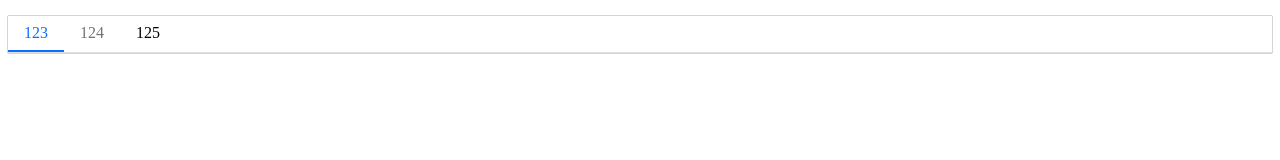
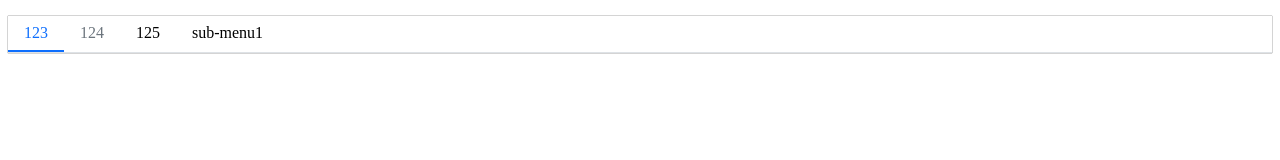
Before and after one commit to robbiemie/react-ui-component, a React (Create React App) app: page / in a window 1280 px wide. Shown: the top 160 px of the page. Built offline with nearby package versions, Linux system fonts and the light colour scheme.

Commit message:
feat: 新增 submenu 组件

```diff
--- a/src/App.tsx
+++ b/src/App.tsx
@@ -2,14 +2,19 @@ import React from "react"
 
 import Menu from "./componenets/Menu/menu"
 import MenuItem from "./componenets/Menu/menuItem"
+import SubMenu from "./componenets/Menu/subMenu"
 
 const App = () => {
   return <div>
-    <Menu onSelecte={(index)=>{console.log(index)}}>
-      <MenuItem index={0}>123</MenuItem>
-      <MenuItem index={1} disabled>124</MenuItem>
-      <MenuItem index={2}>125</MenuItem>
-      <li>123</li>
+    <Menu onSelecte={(index)=>{console.log(index)}} defauleSelectSubMenus={["3"]}>
+      <MenuItem>123</MenuItem>
+      <MenuItem disabled>124</MenuItem>
+      <MenuItem>125</MenuItem>
+      <SubMenu title="sub-menu1">
+        <MenuItem>123</MenuItem>
+        <MenuItem disabled>123</MenuItem>
+        <MenuItem>123</MenuItem>
+      </SubMenu>
     </Menu>
   </div>
 }
--- a/src/componenets/Menu/_style.scss
+++ b/src/componenets/Menu/_style.scss
@@ -37,3 +37,44 @@
     }
   }
 }
+
+.menu-horizontal {
+  .menu-item {
+    border-bottom: $menu-item-active-border-width solid transparent;
+  }
+  .submenu {
+    position: absolute;
+    background: $white;
+    z-index: 100;
+    width: 100%;
+    top: calc(100% + 8px);
+    left: 0;
+    box-shadow: $menu-box-shadow;
+  }
+}
+
+.submenu-item {
+  position: relative;
+}
+
+.submenu {
+  display: none;
+  list-style: none;
+  padding-left: 0;
+  white-space: nowrap;
+
+  .menu-item {
+    padding: $menu-item-padding-y $menu-item-padding-x;
+    cursor: pointer;
+    transition:  $menu-transition;
+    color: $body-color;
+
+    &.is-active, &:hover {
+      color: $menu-item-active-color;
+    }
+  }
+}
+
+.submenu.menu-open {
+  display: block;
+}
--- a/src/componenets/Menu/menu.tsx
+++ b/src/componenets/Menu/menu.tsx
@@ -1,26 +1,29 @@
 import React, { createContext, useState } from 'react'
 import classNames from 'classnames'
-import {MenuItemProps} from './menuItem'
+import { MenuItemProps } from './menuItem'
 
 type MenuMode = 'horizontal' | 'vertical'
 
-type MenuSelectCallback = (selectIndex:number) => void
+type MenuSelectCallback = (selectIndex:string) => void
 
 export interface MenuProps {
-  defaultIndex?: number;
+  defaultIndex?: string;
   className?: string;
   mode?: MenuMode;
   style?: React.CSSProperties;
   onSelecte?: MenuSelectCallback;
+  defauleSelectSubMenus?: string[];
 }
 
 interface IMenuContext {
-  index: number;
+  index: string;
   onSelect?: MenuSelectCallback;
+  mode?: MenuMode;
+  defauleSelectSubMenus?: string[];
 }
 
 export const MenuContext = createContext<IMenuContext>({
-  index: 0
+  index: '0'
 })
 
 const Menu: React.FC<MenuProps> = (props) => {
@@ -30,11 +33,12 @@ const Menu: React.FC<MenuProps> = (props) => {
     mode,
     style,
     onSelecte,
+    defauleSelectSubMenus,
     children
   } = props
   const [currentActive, updateActive] = useState(defaultIndex)
 
-  const handleClick = (index: number) => {
+  const handleClick = (index: string) => {
     updateActive(index)
     if(onSelecte) {
       onSelecte(index)
@@ -42,21 +46,24 @@ const Menu: React.FC<MenuProps> = (props) => {
   }
 
   const passedContext:IMenuContext = {
-    index: currentActive || 0,
-    onSelect: handleClick
+    index: currentActive || '0',
+    onSelect: handleClick,
+    defauleSelectSubMenus,
+    mode,
   }
 
   const classes = classNames('menu', className, {
     'menu-vertical': mode === 'vertical',
+    'menu-horizontal': mode !== 'vertical',
   })
 
   const renderChildren = () => {
     return React.Children.map(children, (child, index) => {
       const childElement  = child as React.FunctionComponentElement<MenuItemProps>
       const { displayName } = childElement.type
-      if(displayName === 'MenuItem') {
+      if(displayName === 'MenuItem' || displayName === 'SubMenu') {
         return React.cloneElement(childElement, {
-          index
+          index: `${index}`
         })
       } else {
         console.error('Warning: Menu has a child which is not a MenuItem Component')
@@ -74,9 +81,10 @@ const Menu: React.FC<MenuProps> = (props) => {
 }
 
 Menu.defaultProps = {
-  defaultIndex: 0,
+  defaultIndex: '0',
   className: '',
-  mode: 'horizontal'
+  mode: 'horizontal',
+  defauleSelectSubMenus: []
 }
 
 export default Menu
--- a/src/componenets/Menu/menuItem.tsx
+++ b/src/componenets/Menu/menuItem.tsx
@@ -3,7 +3,7 @@ import classNames from 'classnames'
 import { MenuContext } from "./menu"
 
 export interface MenuItemProps {
-  index?: number;
+  index?: string;
   disabled?: boolean;
   className?: string;
   style?: React.CSSProperties;
@@ -25,7 +25,7 @@ const MenuItem: React.FC<MenuItemProps> = (props) => {
     'is-active': menuContext.index === index
   })
   const handleClick = () => {
-    if(menuContext.onSelect && !disabled && typeof index === 'number') {
+    if(menuContext.onSelect && !disabled && typeof index === 'string') {
       menuContext.onSelect(index)
     }
   }
@@ -38,7 +38,7 @@ const MenuItem: React.FC<MenuItemProps> = (props) => {
 }
 
 MenuItem.defaultProps = {
-  index: 0,
+  index: '0',
   className: '',
   disabled: false
 }
--- /dev/null
+++ b/src/componenets/Menu/subMenu.tsx
@@ -0,0 +1,88 @@
+import React, { useContext, useState } from 'react'
+import classNames from 'classnames'
+import { MenuContext } from "./menu"
+
+export interface subMenuProps {
+  index?: string;
+  title: string;
+  className?: string;
+  style?: React.CSSProperties;
+}
+
+const SubMenu: React.FC<subMenuProps> = (props) => {
+  const {
+    className,
+    index,
+    title,
+    style,
+    children
+  } = props
+
+  const menuContext = useContext(MenuContext)
+  const selectSubMenus = menuContext.defauleSelectSubMenus as string[]
+  const isShowVisible = (index && menuContext.mode === 'vertical') ? selectSubMenus.includes(index) : false
+  const [ visible, updateVisible ] = useState(isShowVisible)
+  const classes = classNames('menu-item submenu-item', className, {
+    'is-active': menuContext.index === index
+  })
+  const handleClick = (e: React.MouseEvent) => {
+    e.preventDefault()
+    updateVisible(!visible)
+    console.log('')
+  }
+  let timer: any;
+  const handleMouse = (e: React.MouseEvent, toggle: boolean) => {
+    clearTimeout(timer)
+    e.preventDefault()
+    timer = setTimeout(() => {
+      updateVisible(toggle)
+    }, 300)
+  }
+  const clickEvents = menuContext.mode === 'vertical' ? {
+    onClick: handleClick
+  } : {}
+  const hoverEvents = menuContext.mode !== 'vertical' ? {
+    onMouseEnter: (e: React.MouseEvent) => {
+      handleMouse(e, true)
+    },
+    onMouseLeave: (e: React.MouseEvent) => {
+      handleMouse(e, false)
+    }
+  } : {}
+  const renderChildren = () => {
+    const subMenuClasses = classNames("submenu", {
+      'menu-open': visible
+    })
+    const childrenComponenet = React.Children.map(children, (child,index) => {
+      const childComponent = child as React.FunctionComponentElement<subMenuProps>
+      const { displayName } = childComponent.type
+      if(displayName === 'MenuItem') {
+        return React.cloneElement(childComponent, {
+          index: `sub-${index}`
+        })
+      } else {
+        console.error('Warning: SubMenu has a child which is not a MenuItem Component')
+      }
+    })
+    return (
+      <ul className={subMenuClasses}>
+        {childrenComponenet}
+      </ul>
+    )
+  }
+  return (
+    <li className={classes} style={style} key={index} {...hoverEvents}>
+      <div className="submenu-title" {...clickEvents}>{title}</div>
+      {renderChildren()}
+    </li>
+  )
+}
+
+SubMenu.defaultProps = {
+  index: '0',
+  className: '',
+}
+
+SubMenu.displayName = 'SubMenu'
+
+export default SubMenu
```
Also changed, not shown: 1 other file (tests, documents, lock files or other folders).
